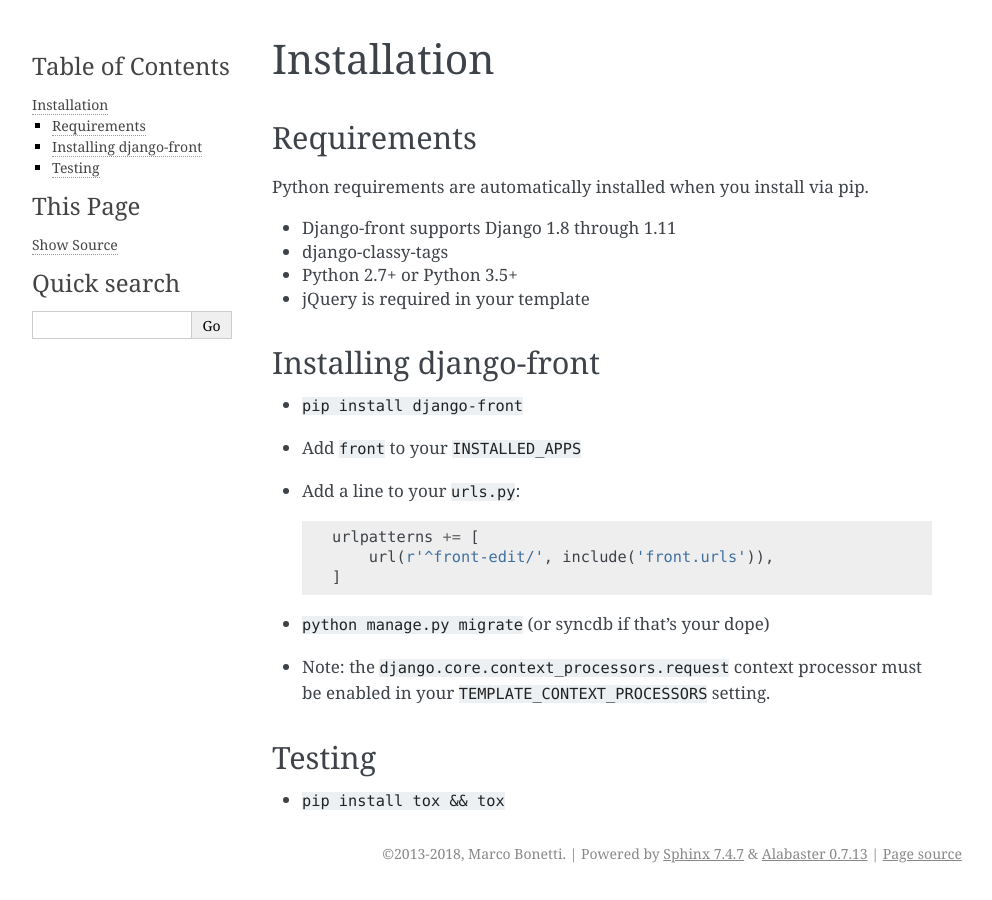
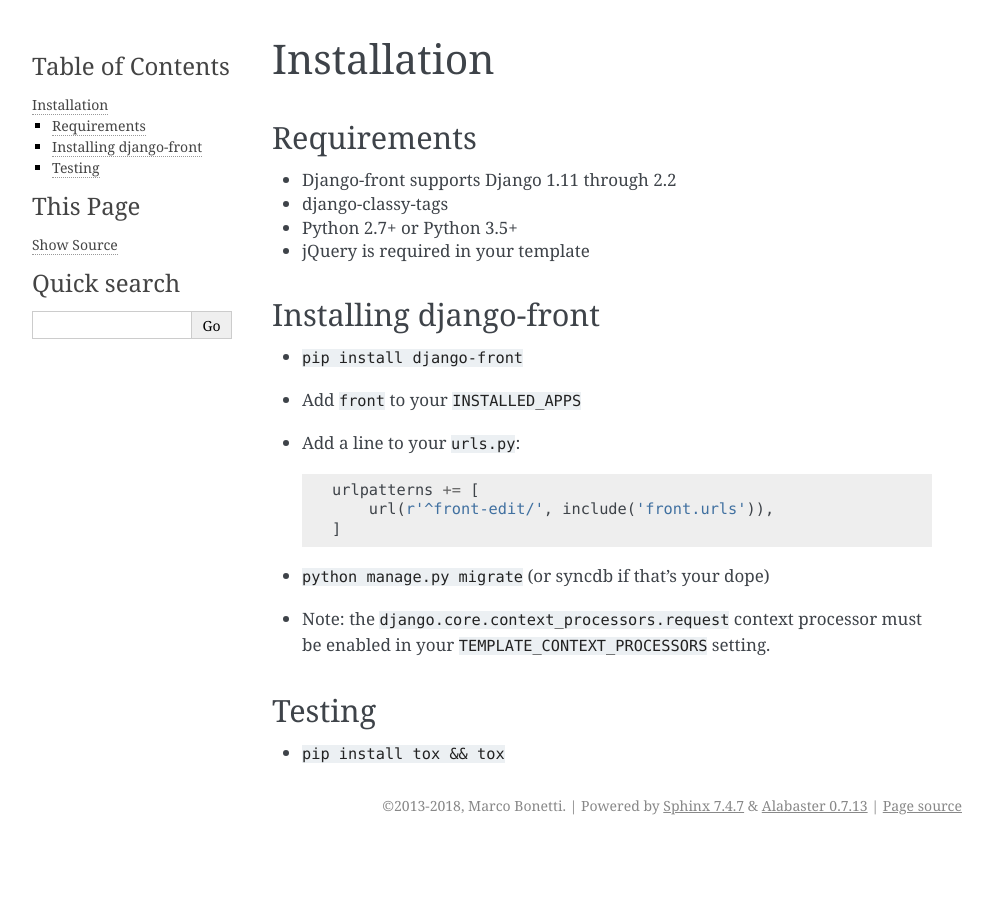
Before and after one commit to mbi/django-front, a Sphinx documentation site: the page built from docs/installation.rst, in a window 1280 px wide. Shown: the whole page, without its empty margins (148-1140 px from the left). Built offline with Sphinx 7.4.7, drawn with Linux system fonts in a browser that asks for light colours.

Commit message:
Dropped support for Django < 1.11

```diff
--- a/docs/changes.rst
+++ b/docs/changes.rst
@@ -1,5 +1,9 @@
 Version history
 ###############
+
+Version 0.5.12
+==============
+* Dropped support for Django < 1.11
 
 Version 0.5.11
 ==============
--- a/docs/installation.rst
+++ b/docs/installation.rst
@@ -4,9 +4,7 @@
 Requirements
 ------------
 
-Python requirements are automatically installed when you install via pip.
-
-* Django-front supports Django 1.8 through 1.11
+* Django-front supports Django 1.11 through 2.2
 * django-classy-tags
 * Python 2.7+ or Python 3.5+
 * jQuery is required in your template
```
Also changed, not shown: .travis.yml, 1 other file.
